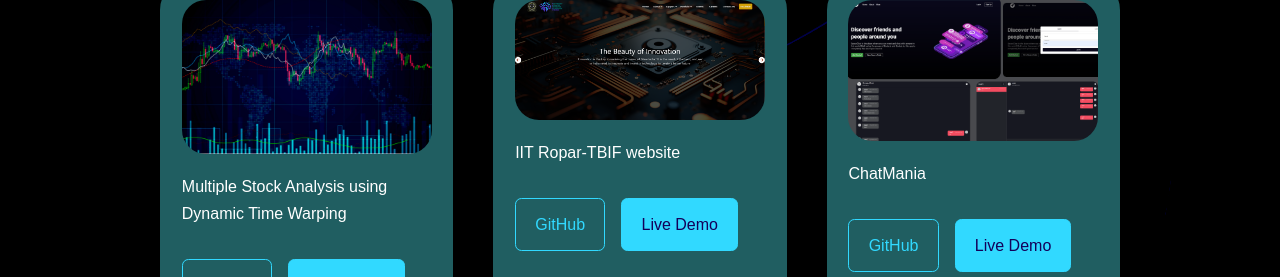
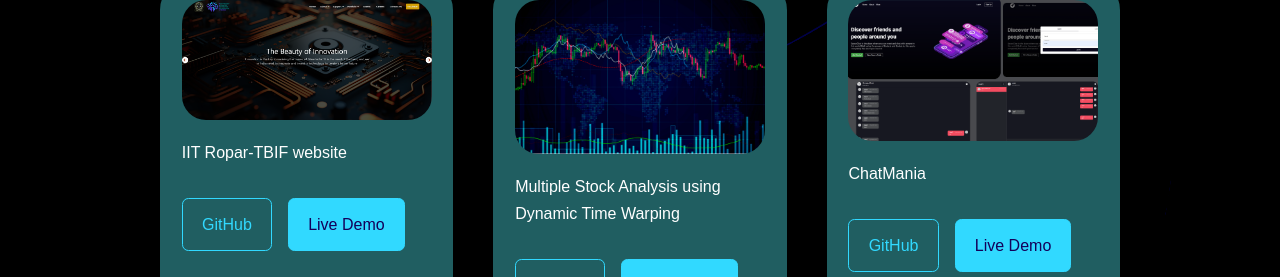
Before and after one commit to akshitsingh23/AkshitSingh_portfolio, a React (Create React App) app: page / in a window 1280 px wide. Shown: the part 3050-3327 px from the top of the page. Built offline with nearby package versions, Linux system fonts and the light colour scheme.

Commit message:
Update recentWork.jsx

```diff
--- a/src/components/recentWork/recentWork.jsx
+++ b/src/components/recentWork/recentWork.jsx
@@ -9,17 +9,17 @@ import chat from "../../assets/Chatmania.png";
 const projects = [
   {
     id: 1,
+    image: tbif,
+    title: 'IIT Ropar-TBIF website',
+    github: 'https://github.com/akshitsingh23/Tbif-IIT-Ropar.git',
+    demo: 'https://www.iitrpr.ac.in/tbif/'
+  },
+  {
+    id: 2,
     image: dtw,
     title: 'Multiple Stock Analysis using Dynamic Time Warping',
     github: 'https://github.com/akshitsingh23/Stock_Analysis_Dynamic_Time_Warping.git',
     demo: '/'
-  },
-  {
-    id: 2,
-    image: tbif,
-    title: 'IIT Ropar-TBIF website',
-    github: 'https://github.com/akshitsingh23/Tbif-IIT-Ropar.git',
-    demo: 'https://www.iitrpr.ac.in/tbif/'
   },
   {
     id: 3,
```
